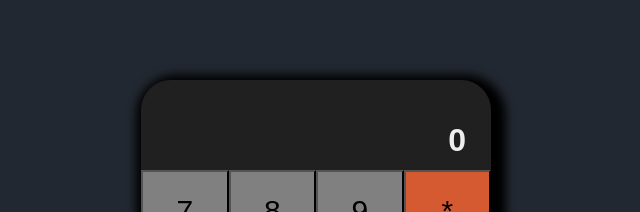
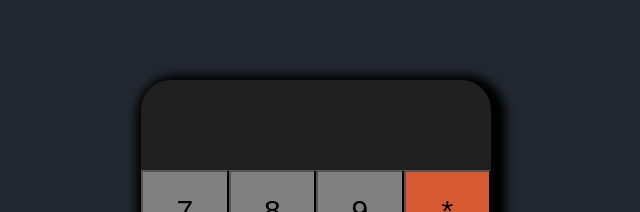
Before and after one commit to dianagatcan/CalculatorReact, a React (Create React App) app: page / in a window 1280 px wide. Shown: the top 212 px of the page, without its empty margins (324-964 px from the left). Built offline with nearby package versions, Linux system fonts and the light colour scheme.

Commit message:
implement new calculator logic

```diff
--- a/src/components/App.jsx
+++ b/src/components/App.jsx
@@ -8,25 +8,55 @@ export default function App(){
 
     const keys=[7,8,9, '*', 4, 5, 6, '/', 1, 2, 3, '+', '.', 0, '=', '-']
 
-    const [value, setValue] = useState("0")
+    const [value, setValue] = useState('')
+    const [operator, setOperator] = useState('')
+    const [secondValue, setSecondValue] = useState('')
+
+
+    // function displayText(buttonValue){
+    //     if(buttonValue === "="){
+    //         setValue(math.evaluate(value))
+    //     } else{
+    //         setValue(prevValue => {return prevValue + buttonValue})
+    //     }
+    // }
+
+
 
     function displayText(buttonValue){
-        if(buttonValue === "="){
-            setValue(math.evaluate(value))
-        } else{
+        //Dacă secondValue este ocupat și se apasă iar pe Operator, se face =
+        //Dacă nu, se schimbă Value
+
+        if(operator !=="" && typeof buttonValue === 'number' || buttonValue === '.'){
+            setSecondValue(prevValue => {return prevValue + buttonValue})
+        } else if(typeof buttonValue === 'number' || buttonValue === '.'){
             setValue(prevValue => {return prevValue + buttonValue})
         }
+        //Dacă e operator, se schimbă Operator
+        if(buttonValue === "+" || buttonValue === "-" || buttonValue === "*" || buttonValue === "/"){
+            setOperator(buttonValue)
+        }
+        //Dacă Operator este ocupat, se schimbă secondValue
+
+        if(secondValue !=="" && buttonValue === "+" || buttonValue === "-" || buttonValue === "*" || buttonValue === "/" ){
+            console.log(math.evaluate(`${value}${operator}${secondValue}`))
+        }
+
     }
 
-    function clearState(){
-        setValue("")
-    }
+
+    // parseInt(value), operator, parseInt(secondValue)
+
+
+    // function clearState(){
+    //     setValue("")
+    // }
 
     return (<div className="main">
-    <Screen value={value} />
+    <Screen value={secondValue !=="" ? secondValue : value} />
     <div className="wrapper">
      {(keys.map((buttonValue, index) => <Button key={index} id={index} text={buttonValue} handleClick={() => {displayText(buttonValue)}} />))}
-     <button className="clear" onClick={clearState}>Clear</button>
+     <button className="clear" >Clear</button>
     </div>
 
     </div>)
```
